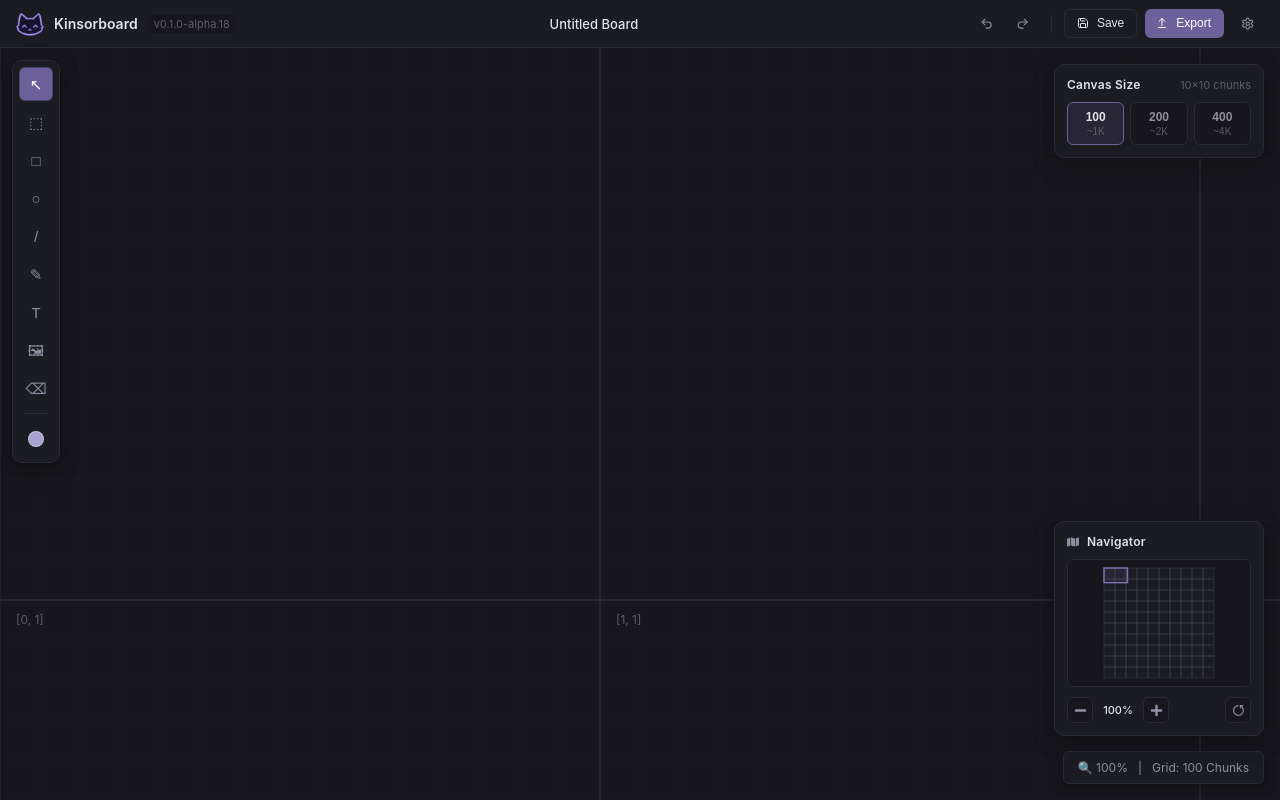
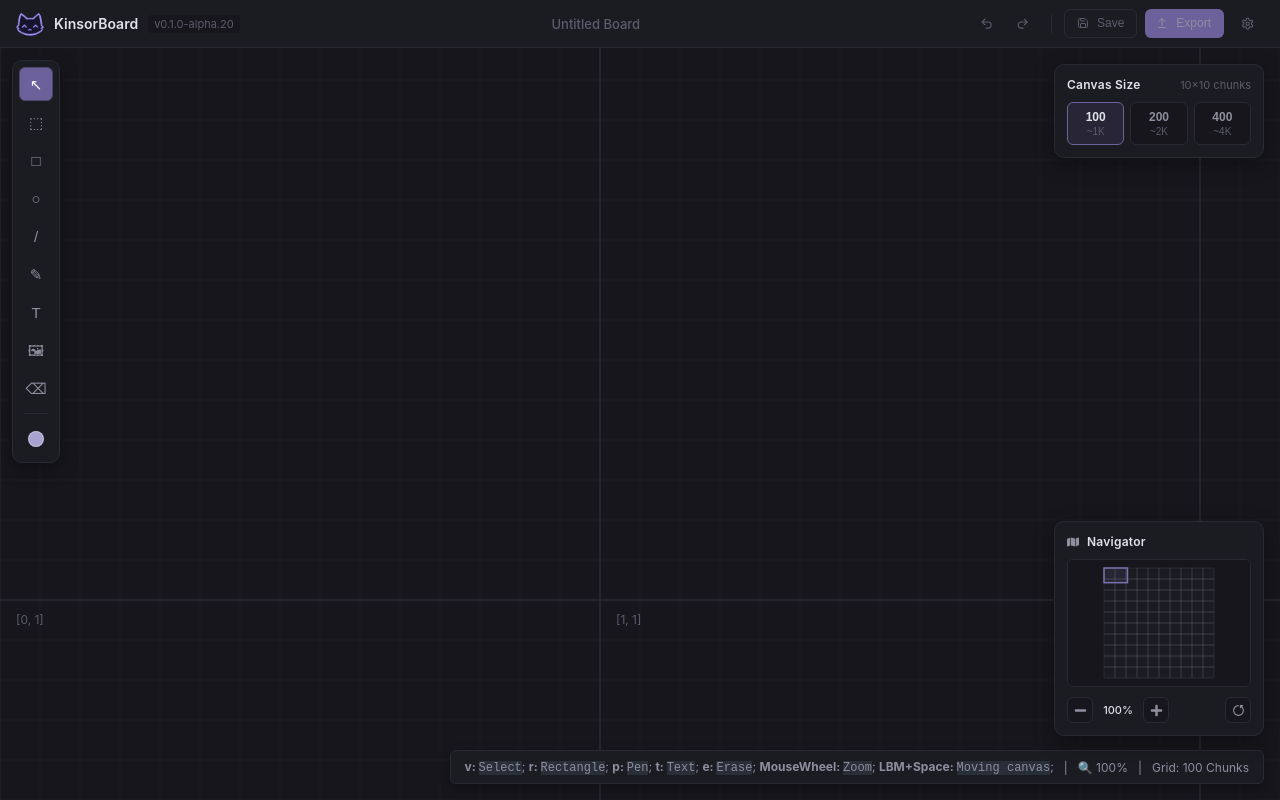
Before and after one commit to Mr-Kinako/KinsorBoard, a React (Vite) app: page /board in a window 1280 px wide. Built offline with nearby package versions, Linux system fonts and the light colour scheme.

Commit message:
ui(btn/hud): add disabled attributes for not-feat buttons and more info for hud

```diff
--- a/package.json
+++ b/package.json
@@ -1,7 +1,7 @@
 {
   "name": "kinsorboard",
   "private": true,
-  "version": "0.1.0-alpha.18",
+  "version": "0.1.0-alpha.20",
   "type": "module",
   "scripts": {
     "watch": "vite build --watch",
--- a/src/pages/board/ui/BoardPage.tsx
+++ b/src/pages/board/ui/BoardPage.tsx
@@ -111,6 +111,24 @@ export const BoardPage: React.FC = () => {
       <Navigator engine={engineInstance} zoomPercent={zoomPercent} />
 
       <div className={styles.hud}>
+        <div>
+          <b>v: </b> <code style={{ background: "rgb(163, 225, 248, 0.1)", fontFamily: "monospace" }}>Select</code>; {" "}
+
+          <b>r: </b> <code style={{ background: "rgb(163, 225, 248, 0.1)", fontFamily: "monospace" }}>Rectangle</code>; {" "}
+
+          <b>p: </b> <code style={{ background: "rgb(163, 225, 248, 0.1)", fontFamily: "monospace" }}>Pen</code>; {" "}
+
+          <b>t: </b> <code style={{ background: "rgb(163, 225, 248, 0.1)", fontFamily: "monospace" }}>Text</code>; {" "}
+
+          <b>e: </b> <code style={{ background: "rgb(163, 225, 248, 0.1)", fontFamily: "monospace" }}>Erase</code>; {" "}
+
+          <b>MouseWheel: </b> <code style={{ background: "rgb(163, 225, 248, 0.1)", fontFamily: "monospace" }}>Zoom</code>; {" "}
+
+          <b>LBM+Space: </b> <code style={{ background: "rgb(163, 225, 248, 0.1)", fontFamily: "monospace" }}>Moving canvas</code>;
+        </div>
+
+         <span>|</span>
+
         <span>🔍 {zoomPercent}%</span>
         <span>|</span>
         <span>Grid: {totalChunks} Chunks</span>
--- a/src/shared/info.ts
+++ b/src/shared/info.ts
@@ -1,3 +1,4 @@
 // src/shared/info.ts
 
-export const APP_VERSION: string = "0.1.0-alpha.18";
+export const APP_VERSION: string = "0.1.0-alpha.20";
+export const APP_NAME: string = "KinsorBoard";
--- a/src/widgets/topbar/ui/Topbar.module.scss
+++ b/src/widgets/topbar/ui/Topbar.module.scss
@@ -53,6 +53,7 @@
     font-weight: 600;
     color: $text-primary;
     font-size: 14px;
+    text-decoration: none;
   }
 
   .version {
@@ -112,6 +113,18 @@
     cursor: pointer;
     transition: background 0.15s ease;
 
+    &.disabled {
+      color: $text-muted;
+      cursor: not-allowed;
+    }
+    &.disabled:hover {
+      background-color: transparent;
+
+      .editIcon {
+        opacity: 0;
+      }
+    }
+
     &:hover {
       background-color: $bg-panel-hover;
 
@@ -127,6 +140,11 @@
       overflow: hidden;
       text-overflow: ellipsis;
       white-space: nowrap;
+
+      &.disabled {
+        color: $text-muted;
+        cursor: not-allowed;
+      }
     }
 
     .editIcon {
@@ -168,6 +186,15 @@
     cursor: pointer;
     transition: all 0.15s ease;
 
+    &:disabled {
+      color: $text-muted;
+      cursor: not-allowed;
+    }
+    &:disabled:hover {
+      background-color: transparent;
+      color: $text-muted;
+    }
+
     &:hover {
       background-color: $bg-panel-hover;
       color: $text-primary;
@@ -195,6 +222,15 @@
     cursor: pointer;
     transition: background 0.15s ease;
 
+    &:disabled {
+      color: $text-muted;
+      cursor: not-allowed;
+    }
+    &:disabled:hover {
+      background-color: transparent;
+      color: $text-muted;
+    }
+
     &:hover {
       background-color: $bg-panel-hover;
     }
@@ -211,6 +247,15 @@
     cursor: pointer;
     transition: background 0.15s ease;
 
+    &:disabled {
+      color: $text-secondary;
+      cursor: not-allowed;
+    }
+    &:disabled:hover {
+      background-color: $accent-primary;
+      color: $text-secondary;
+    }
+
     &:hover {
       background-color: $accent-primary-hover;
     }
--- a/src/widgets/topbar/ui/Topbar.tsx
+++ b/src/widgets/topbar/ui/Topbar.tsx
@@ -1,7 +1,7 @@
 // src/widgets/topbar/ui/Topbar.tsx
 
 import React, { useState } from "react";
-import { APP_VERSION } from "@/shared/info";
+import { APP_NAME, APP_VERSION } from "@/shared/info";
 import {
   LuSave,
   LuPen,
@@ -37,7 +37,14 @@ export const Topbar: React.FC = () => {
             <span className={styles.logoPlaceholder}>K</span>
           )}
         </div>
-        <span className={styles.brandName}>Kinsorboard</span>
+        <a
+          href="https://github.com/Mr-Kinako/KinsorBoard"
+          className={styles.brandName}
+          target="_blank"
+          rel="noopener noreferrer"
+        >
+          {APP_NAME}
+        </a>
         <span className={styles.version}>v{APP_VERSION}</span>
       </div>
 
@@ -65,11 +72,11 @@ export const Topbar: React.FC = () => {
           </div>
         ) : (
           <div
-            className={styles.titleDisplay}
-            onClick={() => setIsEditing(true)}
+            className={`${styles.titleDisplay} ${styles.disabled}`}
+            onClick={() => setIsEditing(false)}
             title="Click to rename"
           >
-            <span className={styles.titleText}>{boardTitle}</span>
+            <span className={`${styles.titleText} ${styles.disabled}`}>{boardTitle}</span>
             <span className={styles.editIcon}>
               <LuPen />
             </span>
@@ -79,10 +86,18 @@ export const Topbar: React.FC = () => {
 
       <div className={styles.actions}>
         <div className={styles.group}>
-          <button className={styles.iconBtn} title="Undo (Ctrl+Z)">
+          <button
+            className={styles.iconBtn}
+            title="Undo (Ctrl+Z)"
+            disabled
+          >
             <LuUndo2 />
           </button>
-          <button className={styles.iconBtn} title="Redo (Ctrl+Y)">
+          <button
+            className={styles.iconBtn}
+            title="Redo (Ctrl+Y)"
+            disabled
+          >
             <LuRedo2 />
           </button>
         </div>
@@ -92,6 +107,7 @@ export const Topbar: React.FC = () => {
         <button
           className={styles.actionBtn}
           onClick={() => console.log("Save board")}
+          disabled
         >
           <span className={styles.actionIcon}>
             <LuSave />
@@ -102,6 +118,7 @@ export const Topbar: React.FC = () => {
         <button
           className={styles.actionBtnPrimary}
           onClick={() => console.log("Export board")}
+          disabled
         >
           <span className={styles.actionIcon}>
             <LuArrowUpFromLine />
@@ -109,7 +126,11 @@ export const Topbar: React.FC = () => {
           Export
         </button>
 
-        <button className={styles.iconBtn} title="Settings">
+        <button
+          className={styles.iconBtn}
+          title="Settings"
+          disabled
+        >
           <LuSettings />
         </button>
       </div>
```
